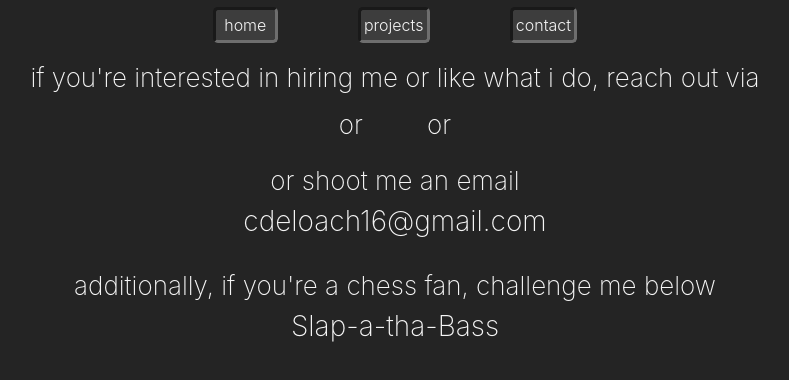
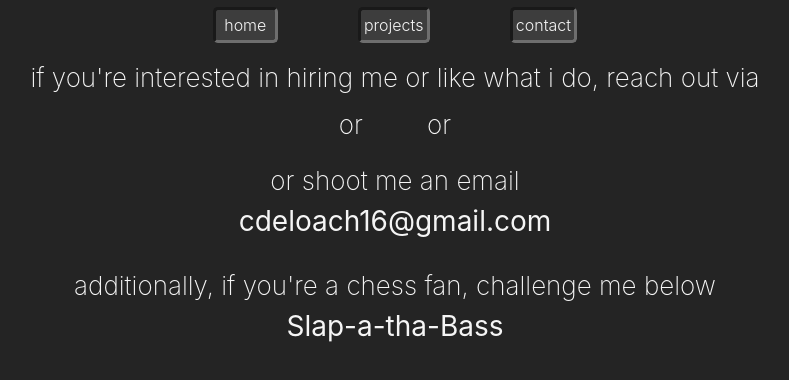
Before and after one commit to Slap-a-tha-Bass/portfolio, a React (Create React App) app: page /contact in a window 1280 px wide. Shown: the top 380 px of the page, without its empty margins (245-1034 px from the left). Built offline with nearby package versions, Linux system fonts and the light colour scheme; the HTML template or start-up script is replaced by a standard one.

Commit message:
few more formatting edits

```diff
--- a/public/index.html
+++ b/public/index.html
@@ -2,19 +2,18 @@
 <html lang="en">
   <head>
     <meta charset="utf-8" />
-    <link rel="icon" href="%PUBLIC_URL%/favicon.ico" />
     <meta name="viewport" content="width=device-width, initial-scale=1" />
     <meta name="theme-color" content="#000000" />
     <meta
       name="description"
       content="Web site created using create-react-app"
     />
-    <link rel="apple-touch-icon" href="%PUBLIC_URL%/logo192.png" />
+    <!-- <link rel="apple-touch-icon" href="%PUBLIC_URL%/logo192.png" /> -->
     <!--
       manifest.json provides metadata used when your web app is installed on a
       user's mobile device or desktop. See https://developers.google.com/web/fundamentals/web-app-manifest/
     -->
-    <link rel="manifest" href="%PUBLIC_URL%/manifest.json" />
+    <!-- <link rel="manifest" href="%PUBLIC_URL%/manifest.json" /> -->
     <!--
       Notice the use of %PUBLIC_URL% in the tags above.
       It will be replaced with the URL of the `public` folder during the build.
--- a/src/views/Contact.jsx
+++ b/src/views/Contact.jsx
@@ -19,9 +19,9 @@ const Contact = () => {
                     </div>
                 </div>
                 <div className="Home text-center mt-2">or shoot me an email</div>
-                <div className="Home text-center"><a className="link" href="mailto:cdeloach16@gmail.com">cdeloach16@gmail.com</a></div>
+                <div className="text-center"><a className="link" href="mailto:cdeloach16@gmail.com">cdeloach16@gmail.com</a></div>
                 <div className="Home text-center mt-4">additionally, if you're a chess fan, challenge me below</div>
-                <div className="Home text-center"><a className="link" href="http://www.chess.com/member/Slap-a-tha-Bass" target="_blank" rel="noopener noreferrer">Slap-a-tha-Bass</a></div>
+                <div className="text-center"><a className="link" href="http://www.chess.com/member/Slap-a-tha-Bass" target="_blank" rel="noopener noreferrer">Slap-a-tha-Bass</a></div>
             </section>
         </main>
     )
--- a/src/views/Projects.jsx
+++ b/src/views/Projects.jsx
@@ -10,8 +10,9 @@ const Projects = () => {
                     </div>
                     <a className="link mt-2" href="http://cc-coffee.herokuapp.com" target="_blank" rel="noopener noreferrer">c^2 coffee</a>
                     <div className="Home mt-2">
-                        more projects can be seen on my <a className="link" href="http://www.github.com/Slap-a-tha-Bass" target="_blank" rel="noopener noreferrer">github</a> account
+                        more projects can be seen on my
                     </div>
+                    <a className="link" href="http://www.github.com/Slap-a-tha-Bass" target="_blank" rel="noopener noreferrer">github</a>
                 </div>
             </section>
         </main>
```
